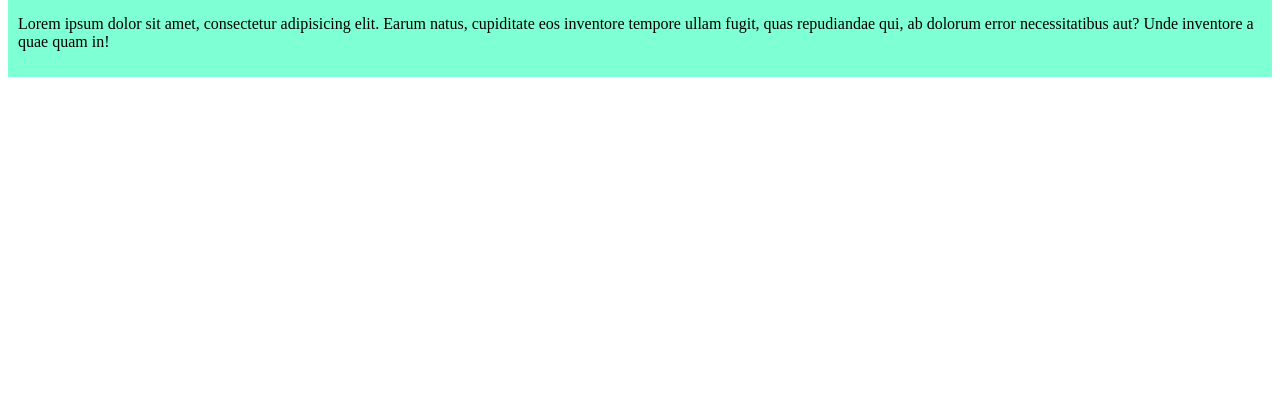
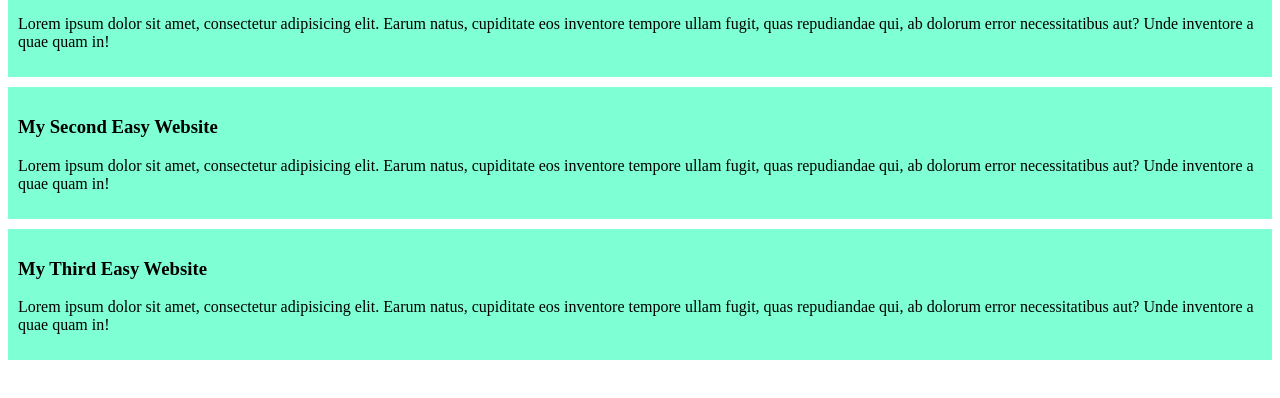
Before and after one commit to AfrozaParvin/my-easy-website, a plain HTML site: page index.html in a window 1280 px wide. Shown: the part 62-460 px from the top of the page. Drawn offline with Linux system fonts and the light colour scheme.

Commit message:
added the second and third easy blog

```diff
--- a/index.html
+++ b/index.html
@@ -12,5 +12,15 @@
         <p>Lorem ipsum dolor sit amet, consectetur adipisicing elit. Earum natus, cupiditate eos inventore tempore ullam fugit, quas repudiandae qui, ab dolorum error necessitatibus aut? Unde inventore a quae quam in!</p>
     </div>
 
+    <div>
+        <h3>My Second Easy Website</h3>
+        <p>Lorem ipsum dolor sit amet, consectetur adipisicing elit. Earum natus, cupiditate eos inventore tempore ullam fugit, quas repudiandae qui, ab dolorum error necessitatibus aut? Unde inventore a quae quam in!</p>
+    </div>
+
+    <div>
+        <h3>My Third Easy Website</h3>
+        <p>Lorem ipsum dolor sit amet, consectetur adipisicing elit. Earum natus, cupiditate eos inventore tempore ullam fugit, quas repudiandae qui, ab dolorum error necessitatibus aut? Unde inventore a quae quam in!</p>
+    </div>
+
 </body>
 </html>
--- a/styles/blog.css
+++ b/styles/blog.css
@@ -1,4 +1,5 @@
 div{
     background-color: aquamarine;
     padding: 10px;
+    margin-bottom: 10px;
 }
```
